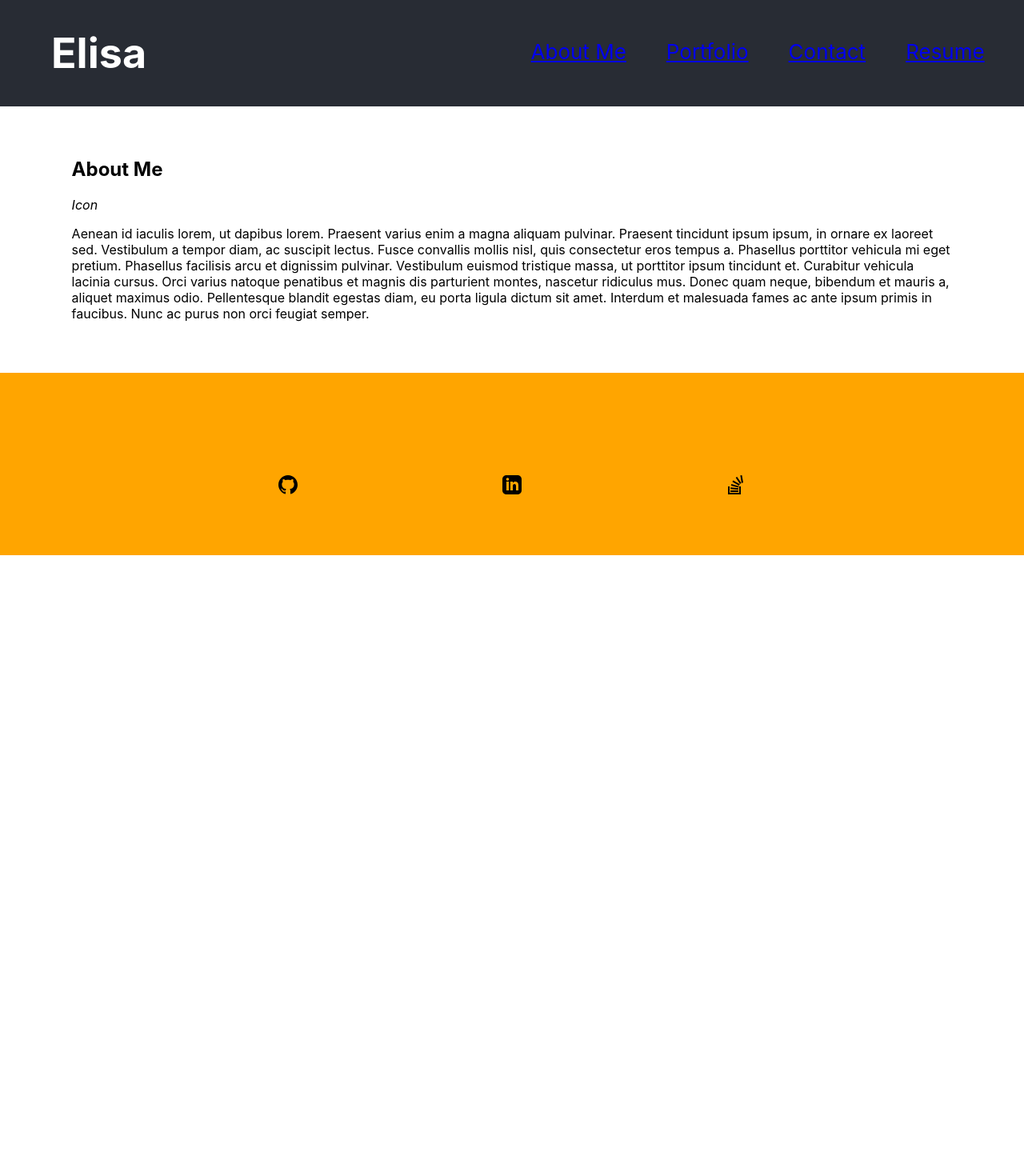
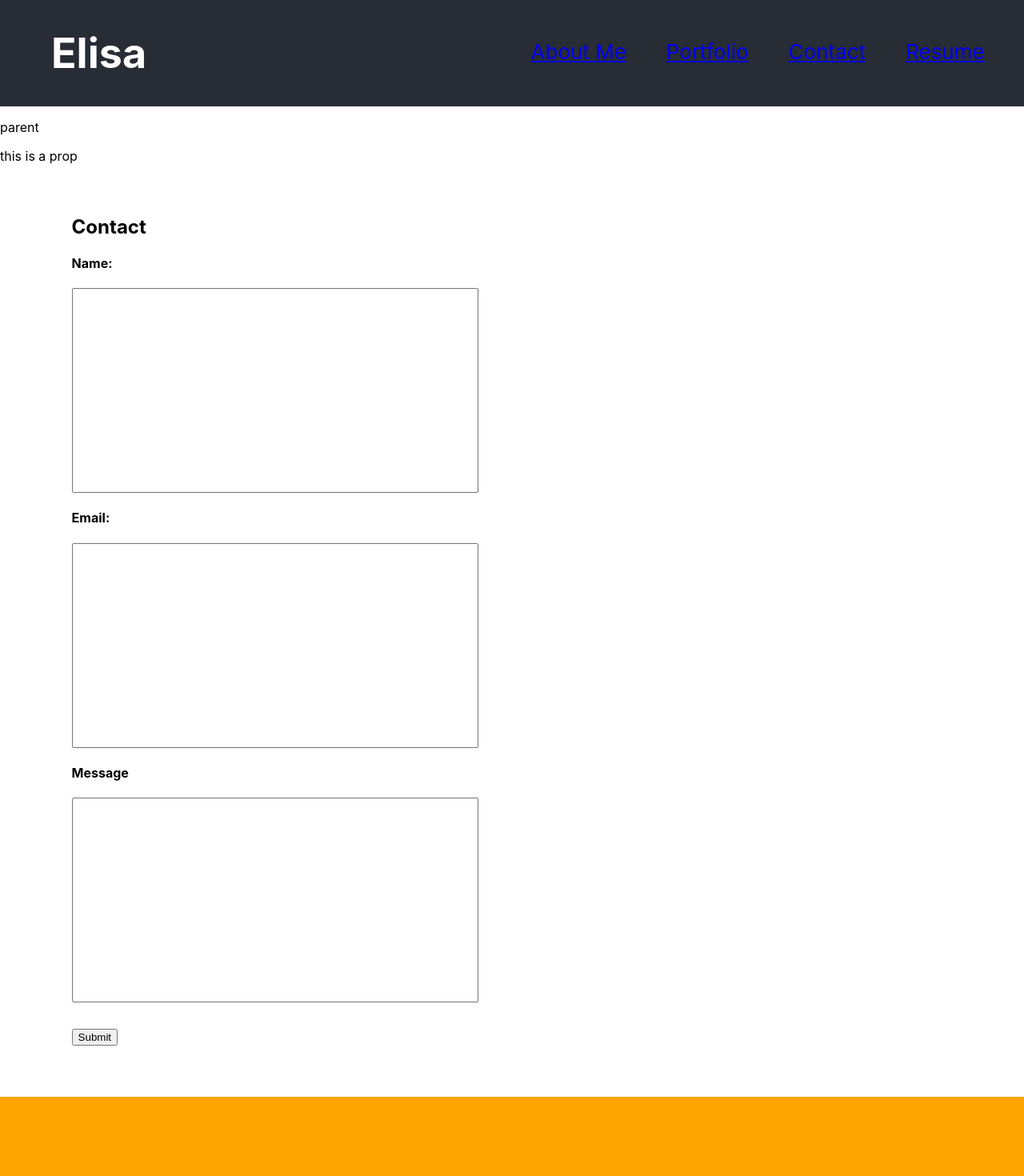
Before and after one commit to ED0920/react-portfolio, a React (Create React App) app: page / in a window 1280 px wide. Shown: the top 1470 px of the page at 80% size. Before the commit the page ends 800 px from the top, so only its background shows below. Built offline with nearby package versions, Linux system fonts and the light colour scheme.

Commit message:
add input values for contact, useState

```diff
--- a/src/App.css
+++ b/src/App.css
@@ -6,11 +6,6 @@
 
 .App-header {
   background-color: #282c34;
-  /* min-height: 100vh; */
-  /* display: flex; */
-  /* flex-direction: column; */
-  /* align-items: center; */
-  /* justify-content: center; */
   font-size: calc(10px + 2vmin);
   color: white;
 }
@@ -57,8 +52,8 @@
 footer {
   display: block;
   padding-top: 10%;
-  height: 100%;
-  margin: auto;
+  height: 100px;
+  /* margin: auto; */
   background-color: orange;
   text-align: center;
 }
@@ -68,6 +63,13 @@ footer {
 /* body styling */
 .bodyContainer {
   margin: 5% 7% 5% 7%;
+}
+
+/* About Me */
+img {
+  height: 75px;
+  width: 75px;
+  border-radius: 50%;
 }
 
 /* Portfolio */
--- a/src/App.js
+++ b/src/App.js
@@ -11,9 +11,9 @@ function App() {
       <header className="App-header">
         <MyComponent />
       </header>
-      <AboutMe />
+      {/* <AboutMe /> */}
       {/* <Portfolio /> */}
-      {/* <Contact /> */}
+      <Contact />
       {/* <Resume /> */}
       <Footer />
     </div>
--- a/src/components/AboutMe.js
+++ b/src/components/AboutMe.js
@@ -1,14 +1,16 @@
+import ProfileImg from '../icons/profile_img.jpeg';
+
 const AboutMe = () => {
 
     return <div class="AboutMe">
         <div class="bodyContainer">
             <h2>About Me</h2>
-            <i> Icon </i>
+            <img class="profileImg" src={ProfileImg} alt="Avatar"></img>
             <div>
                 <p>Aenean id iaculis lorem, ut dapibus lorem. Praesent varius enim a magna aliquam pulvinar. Praesent tincidunt ipsum ipsum, in ornare ex laoreet sed. Vestibulum a tempor diam, ac suscipit lectus. Fusce convallis mollis nisl, quis consectetur eros tempus a. Phasellus porttitor vehicula mi eget pretium. Phasellus facilisis arcu et dignissim pulvinar. Vestibulum euismod tristique massa, ut porttitor ipsum tincidunt et. Curabitur vehicula lacinia cursus. Orci varius natoque penatibus et magnis dis parturient montes, nascetur ridiculus mus. Donec quam neque, bibendum et mauris a, aliquet maximus odio. Pellentesque blandit egestas diam, eu porta ligula dictum sit amet. Interdum et malesuada fames ac ante ipsum primis in faucibus. Nunc ac purus non orci feugiat semper.</p>
             </div>
         </div>
-    </div>
+    </div >
 }
 
 export default AboutMe
--- a/src/components/Contact.js
+++ b/src/components/Contact.js
@@ -1,16 +1,52 @@
+import { useState } from "react";
+
 const Contact = () => {
 
-    return <div class="Contact">
-        <div class="bodyContainer">
+    const [name, setName] = useState('');
+    const [email, setEmail] = useState('');
+    const [message, setMessage] = useState('');
+
+    const submit = () => {
+        console.log(name)
+    }
+
+    return <div className="Contact">
+        <Parent />
+        <form className="bodyContainer" >
             <h2>Contact</h2>
             <h4>Name:</h4>
-            <div><input class="name" id="name"></input></div>
+            <input
+                value={name}
+                required
+                onChange={(e) => setName(e.target.value)}
+            />
             <h4>Email:</h4>
-            <div><input class="name" id="email"></input></div>
+            <input
+                value={email}
+                required
+                onChange={(e) => setEmail(e.target.value)}
+            />
             <h4>Message</h4>
-            <div><input id="message"></input></div>
-            <button class="submit">Submit</button>
-        </div>
+            <input
+                value={message}
+                required
+                onChange={(e) => setMessage(e.target.value)} />
+            <div>
+                <button className="submit" onClick={() => submit()}>Submit</button>
+            </div>
+        </form>
+    </div>
+}
+
+
+const Child = (props) => {
+    return <div><p>{props.text}</p></div>
+}
+
+const Parent = () => {
+
+    return <div><p>parent</p>
+        <Child text={"this is a prop"} />
     </div>
 }
 
```
Also changed, not shown: src/icons/profile_img.jpeg (added).
